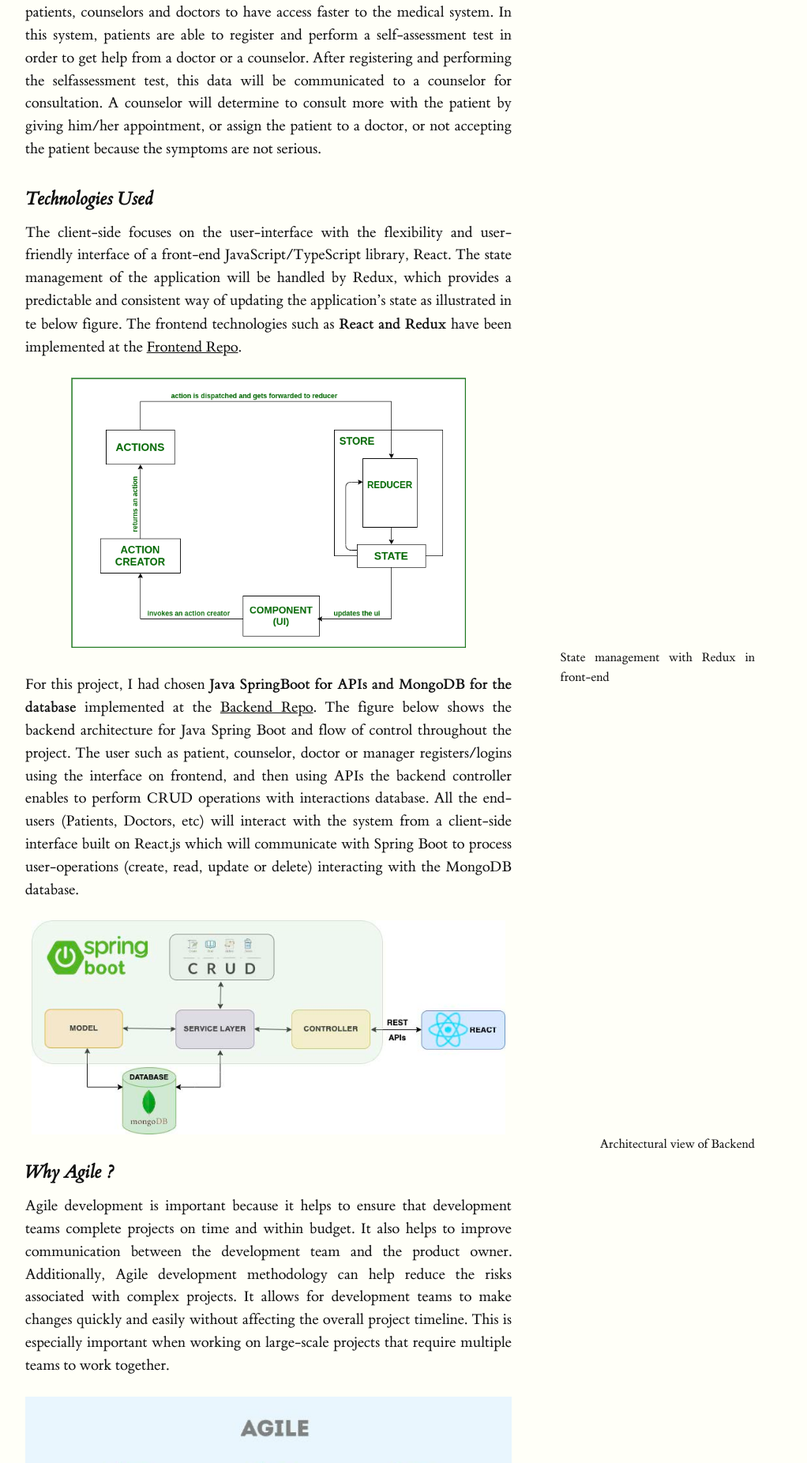
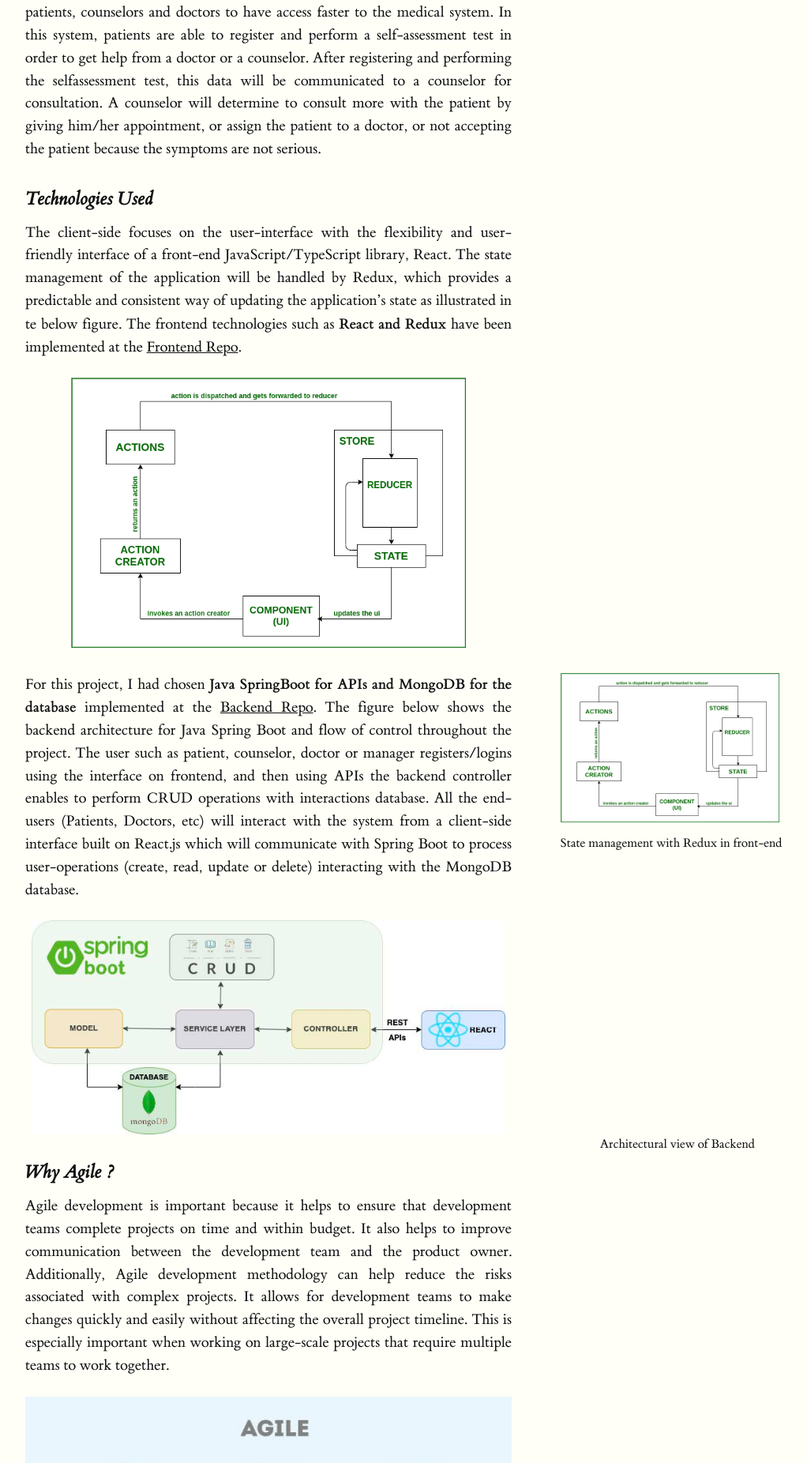
Before and after one commit to coderjolly/coderjolly.github.io, a Jekyll site: the page built from _posts/2023-04-16-find-help.md, in a window 1280 px wide. Shown: the part 1001-2853 px from the top of the page at 79% size, without its empty margins (128-1150 px from the left). Built offline with Jekyll 4.4.1, drawn with Linux system fonts in a browser that asks for light colours; a style sheet for code colours, icons or effects is not loaded.

Commit message:
marginfigure change

```diff
--- a/_posts/2023-04-16-find-help.md
+++ b/_posts/2023-04-16-find-help.md
@@ -27,8 +27,10 @@ The client-side focuses on the user-interface with the flexibility and user-frie
 
 <figure>
 <img src="/assets/img/find-help/react-redux.png" width=500 style="display: block; margin: 0 auto">
-<figcaption style="display: block;" text-align="center">State management with Redux in front-end</figcaption>
+<!-- <figcaption style="display: block;" text-align="center">State management with Redux in front-end</figcaption> -->
 </figure>
+
+{% marginfigure 'mf-id-1' 'assets/img/find-help/react-redux.png' 'State management with Redux in front-end'  %}
 
 For this project, I had chosen <b>Java SpringBoot for APIs and MongoDB for the database</b> implemented at the [Backend Repo](https://github.com/coderjolly/findhelp). The figure below shows the backend architecture for Java Spring Boot and flow of control throughout the project. The user such as patient, counselor, doctor or manager registers/logins using the interface on frontend, and then using APIs the backend controller enables to perform CRUD operations with interactions database. All the end-users (Patients, Doctors, etc) will interact with the system from a client-side interface built on React.js which will communicate with Spring Boot to process user-operations (create, read, update or delete) interacting with the MongoDB database.
 
```
